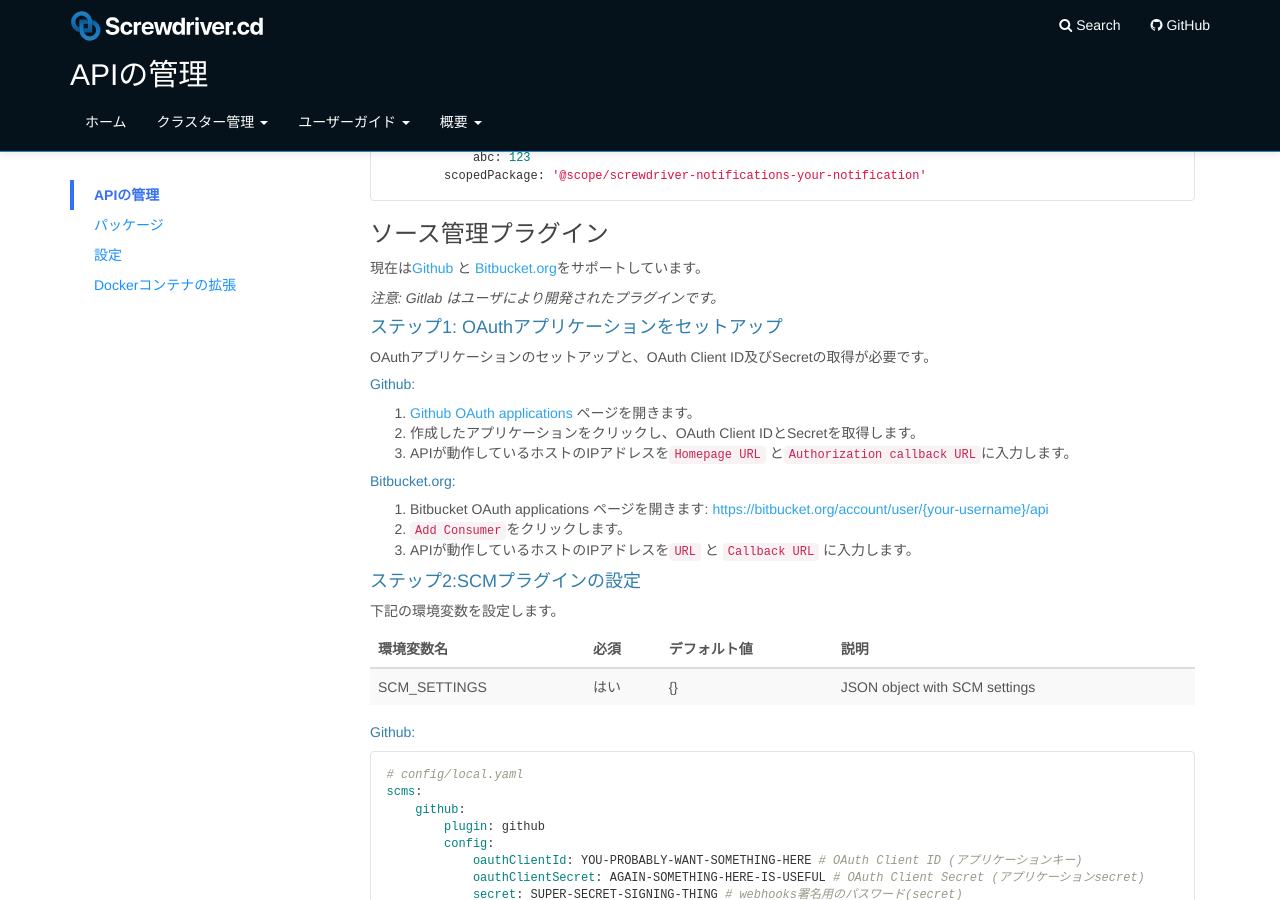
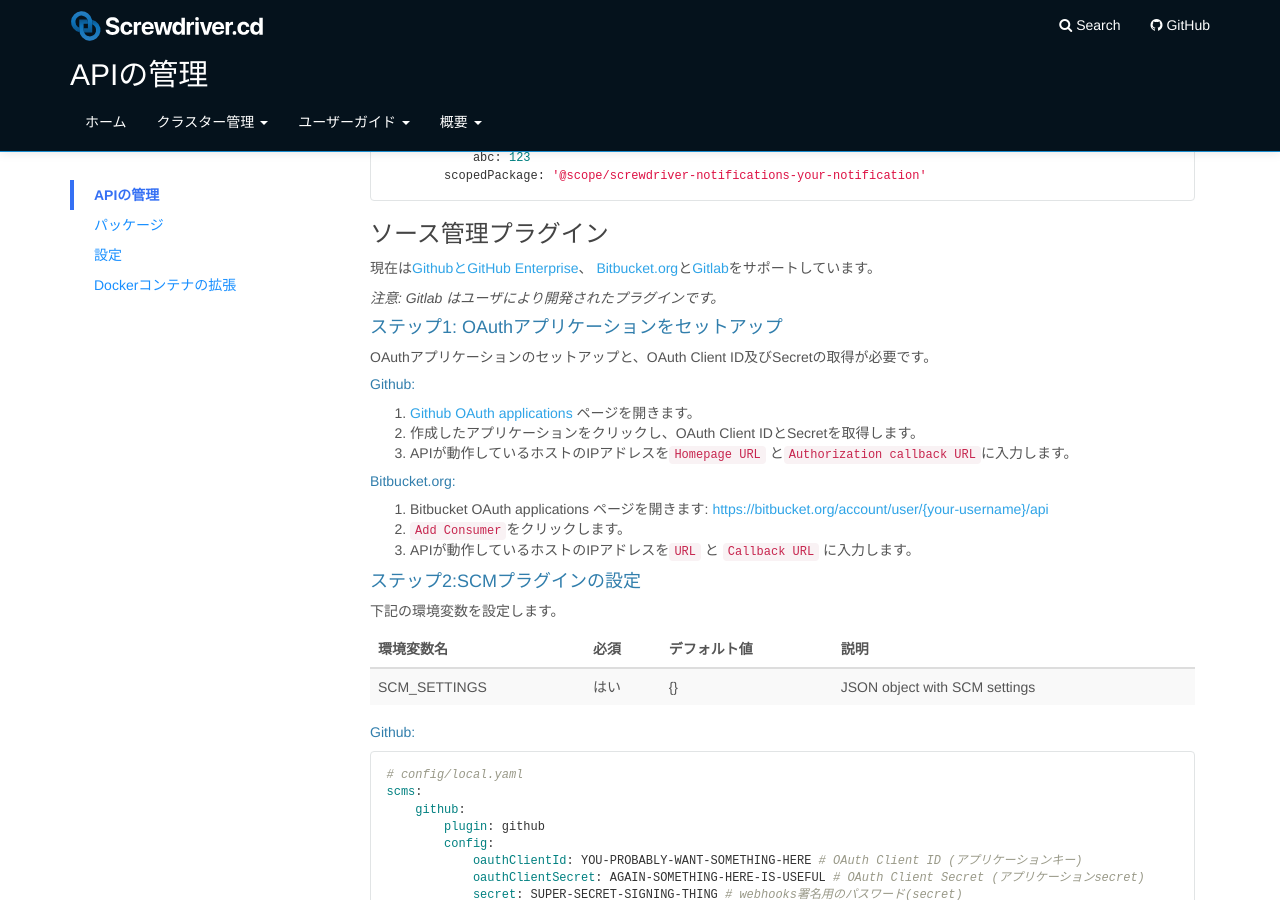
Before and after one commit to screwdriver-cd/guide, a Jekyll site: the page built from docs/ja/cluster-management/configure-api.md, in a window 1280 px wide and 900 px high, scrolled down 5555 px. Built offline with Jekyll 4.4.1, drawn with Linux system fonts in a browser that asks for light colours.

Commit message:
fix about scm plugin

```diff
--- a/docs/ja/cluster-management/configure-api.md
+++ b/docs/ja/cluster-management/configure-api.md
@@ -265,7 +265,7 @@ notifications:
 
 ### ソース管理プラグイン
 
-現在は[Github](https://github.com/screwdriver-cd/scm-github) と [Bitbucket.org](https://github.com/screwdriver-cd/scm-bitbucket)をサポートしています。
+現在は[GithubとGitHub Enterprise](https://github.com/screwdriver-cd/scm-github)、 [Bitbucket.org](https://github.com/screwdriver-cd/scm-bitbucket)と[Gitlab](https://github.com/bdangit/scm-gitlab)をサポートしています。
 
 _注意: Gitlab はユーザにより開発されたプラグインです。_
 
```
